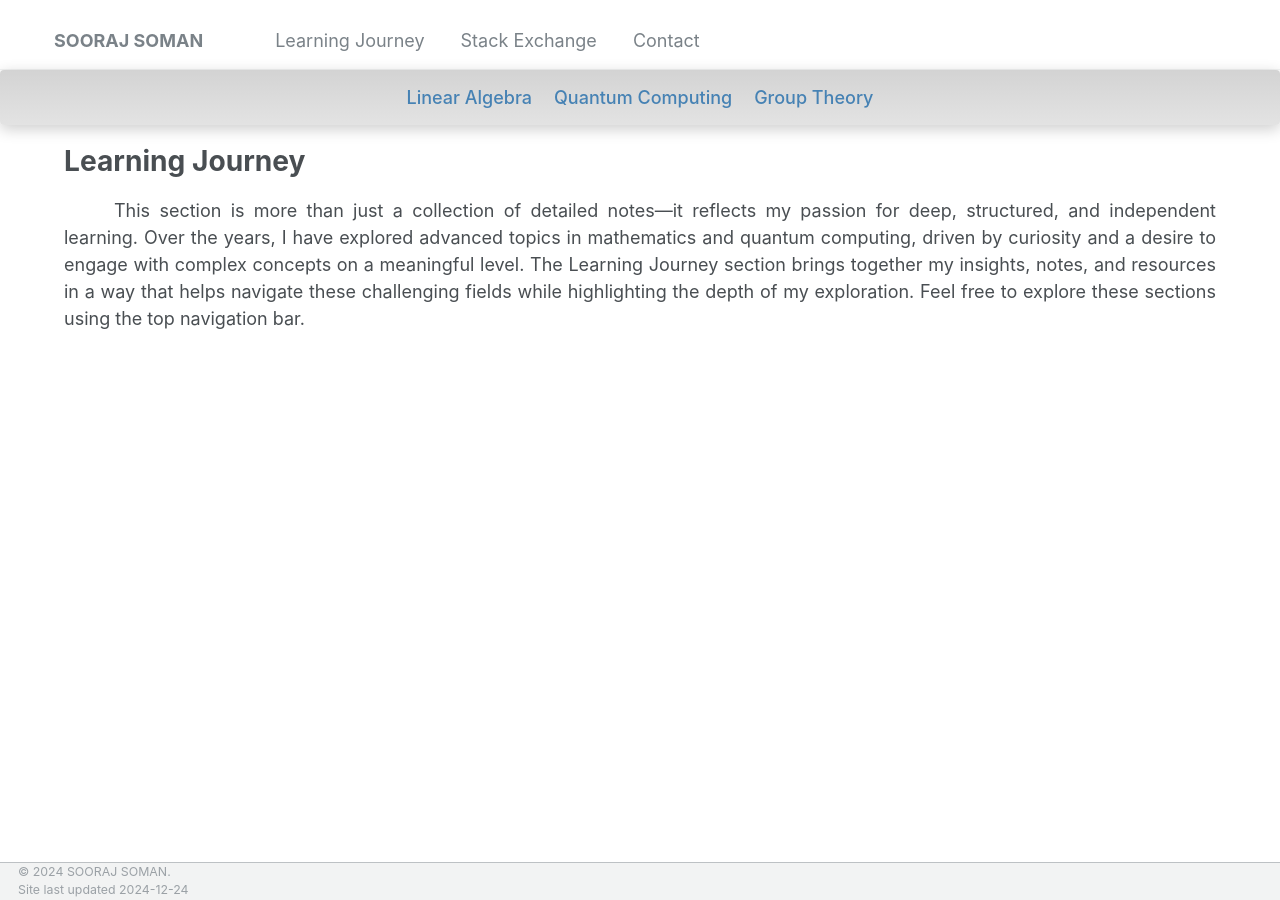
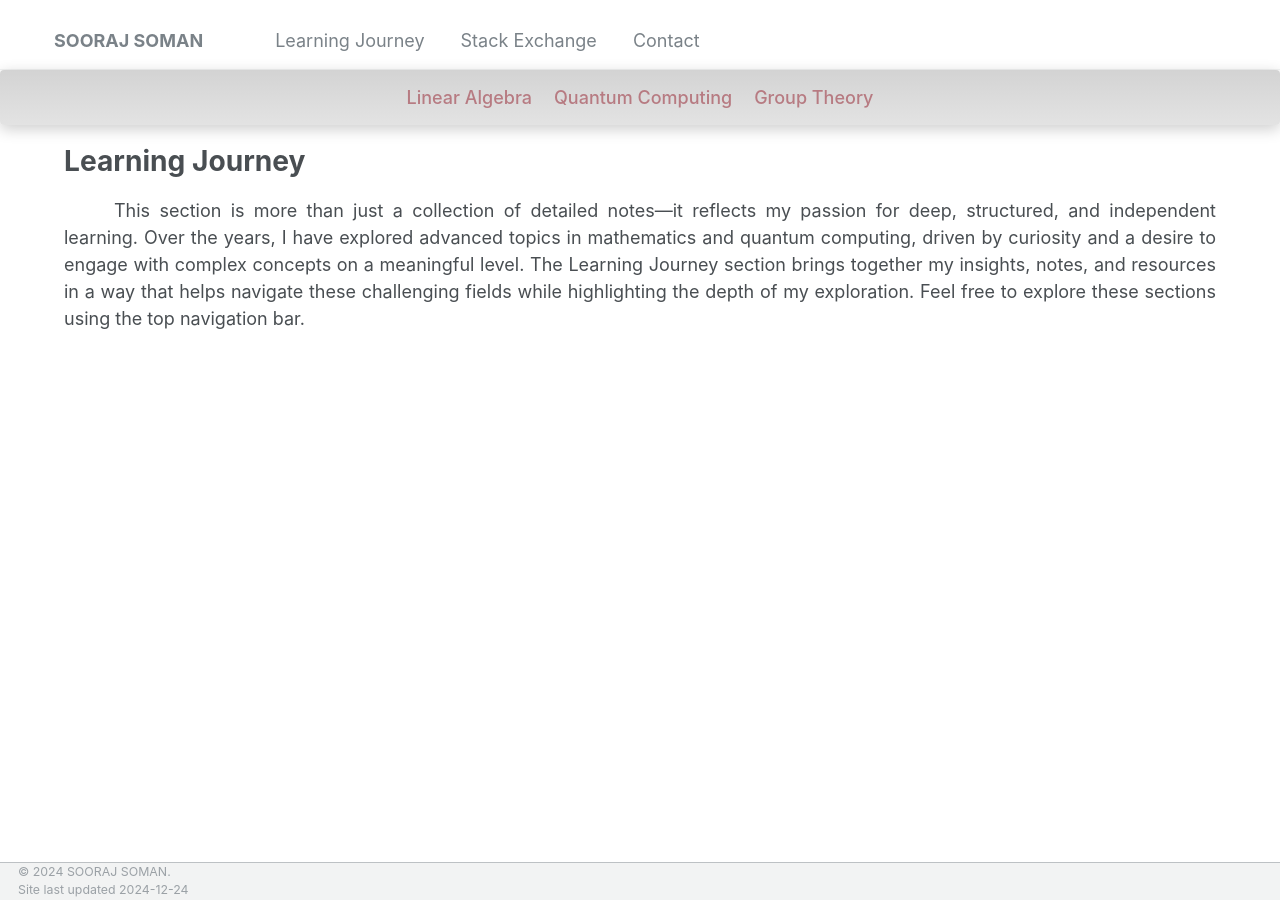
Before and after one commit to soorajss1729/soorajss1729.github.io, a Jekyll site: the page built from _learning/learning.md, in a window 1280 px wide. Built offline with Jekyll 4.4.1, drawn with Linux system fonts in a browser that asks for light colours.

Commit message:
Update main.scss

```diff
--- a/assets/css/main.scss
+++ b/assets/css/main.scss
@@ -99,7 +99,7 @@
 }
 
 .learning-topnav a {
-  color: #4682B4; /*#800020;*/  /*#9E4848;*/ /*#B04A00;*/ /*#ffffff; */
+  color: #B77B82; /*#4682B4;*/ /*#800020;*/  /*#9E4848;*/ /*#B04A00;*/ /*#ffffff; */
   text-decoration: none;
   font-size: 1rem;
   padding: 6px 6px;
```
